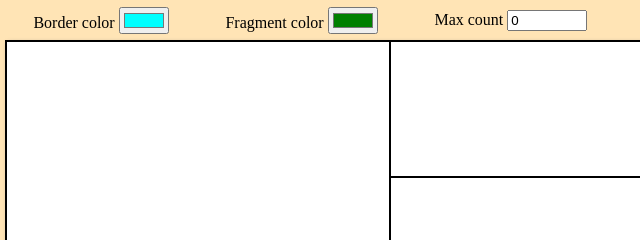
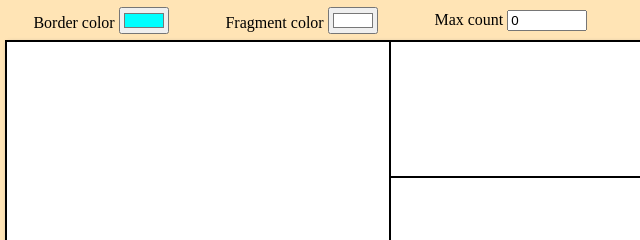
Before and after one commit to yuskivpm/FL13_FL07_groupTask2, a plain HTML site: page index.html in a window 1280 px wide. Shown: the top 240 px of the page, 59-699 px from the left. Drawn offline with Linux system fonts and the light colour scheme.

Commit message:
Change blockColorPicker color to white

```diff
--- a/index.html
+++ b/index.html
@@ -16,7 +16,7 @@
         </label>
         <label>
             Fragment color
-            <input type="color" id="blockColor" value="#008000" onchange="changeBlockColor()">
+            <input type="color" id="blockColor" value="#FFFFFF" onchange="changeBlockColor()">
         </label>
         <label>
             Max count
```
